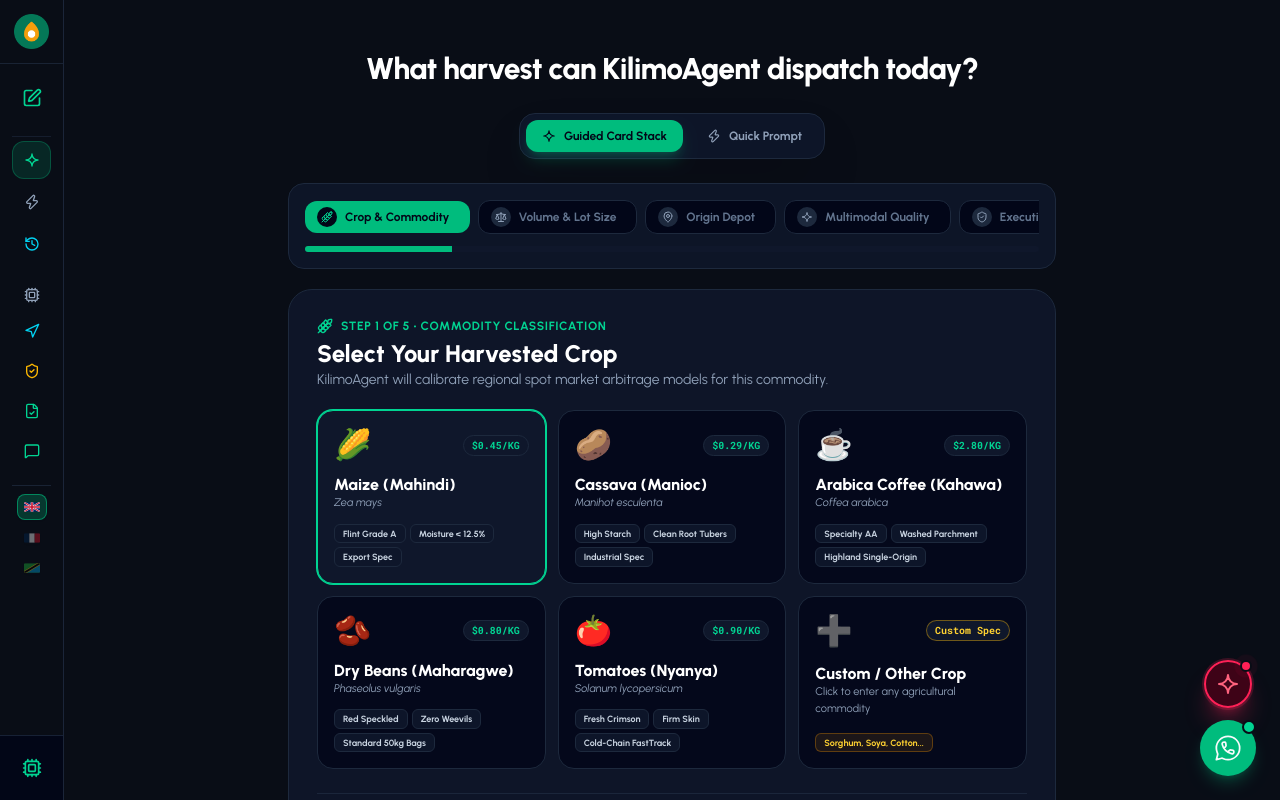
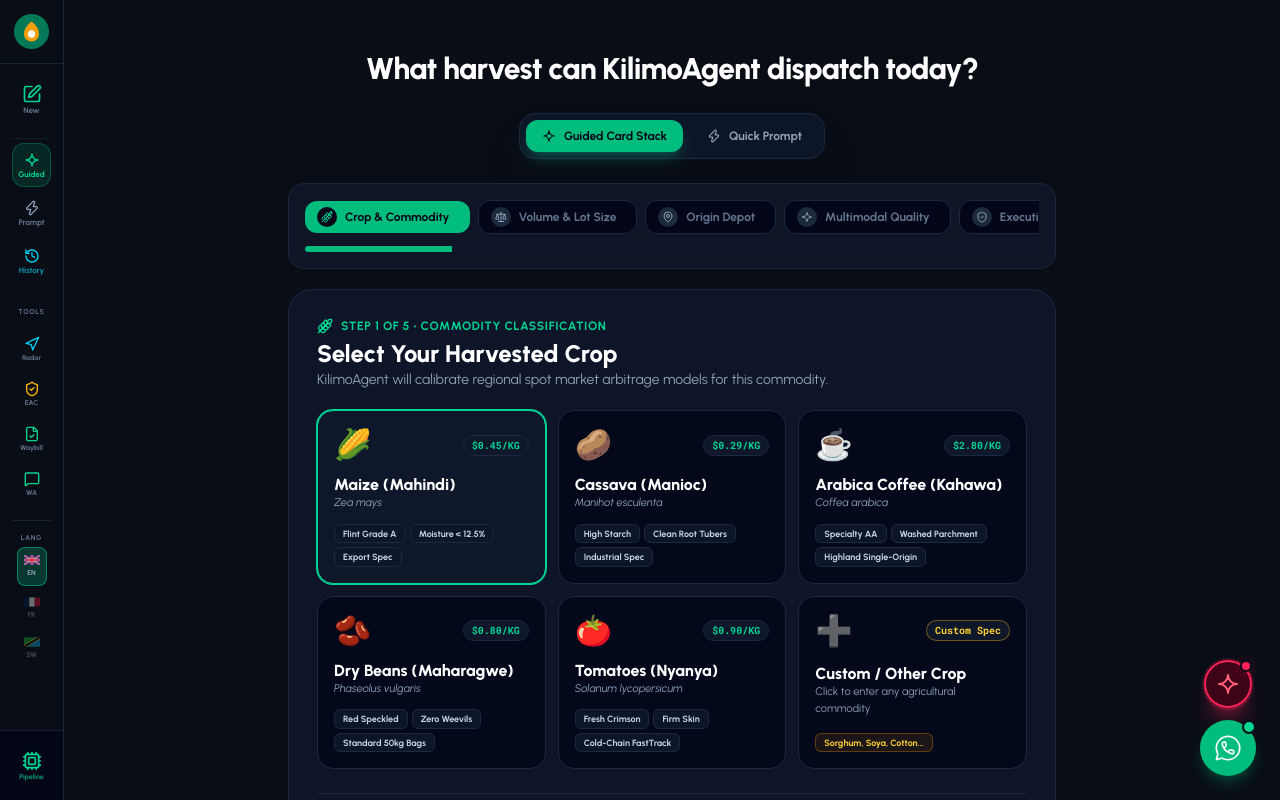
Before and after one commit to glosings0n/kilimo-agent, a React (Vite) app in the folder frontend/: page /guided-card in a window 1280 px wide. Built offline with nearby package versions, Linux system fonts and the light colour scheme; the HTML template or start-up script is replaced by a standard one.

Commit message:
fix: sidebar collapsed labels always visible below each icon

```diff
--- a/frontend/src/components/Sidebar.jsx
+++ b/frontend/src/components/Sidebar.jsx
@@ -146,23 +146,18 @@ export default function Sidebar({
                 className={`w-full flex items-center rounded-2xl transition cursor-pointer ${
                   isExpanded
                     ? 'bg-slate-900 hover:bg-slate-800/90 text-white px-3.5 py-3 space-x-3 border border-slate-800'
-                    : 'justify-center p-3 text-slate-300 hover:bg-slate-900 hover:text-white rounded-xl'
+                    : 'flex-col justify-center p-2 gap-0.5 text-slate-300 hover:bg-slate-900 hover:text-white rounded-xl'
                 }`}
               >
                 <SquarePen className="w-5 h-5 text-emerald-400 shrink-0" />
-                {isExpanded && (
+                {isExpanded ? (
                   <span className="text-xs font-bold tracking-wide">
                     New Dispatch
                   </span>
+                ) : (
+                  <span className="text-[8px] font-bold text-slate-500 leading-none">New</span>
                 )}
               </button>
-
-              {/* Custom Tooltip when collapsed */}
-              {!isExpanded && (
-                <span className="absolute left-14 top-1/2 -translate-y-1/2 px-3 py-1.5 rounded-xl bg-slate-900 border border-slate-800 text-white text-xs font-bold whitespace-nowrap opacity-0 group-hover:opacity-100 transition pointer-events-none z-50 shadow-2xl">
-                  {lang === 'sw' ? "Usafirishaji Mpya (New Dispatch)" : lang === 'fr' ? "Nouvelle Expédition (New Dispatch)" : "New Dispatch (Reset & Start Fresh)"}
-                </span>
-              )}
             </div>
 
             {/* Input Modes (/guided-card vs /quick-prompt vs /history) */}
@@ -182,23 +177,20 @@ export default function Sidebar({
                     inputMode === 'guided'
                       ? 'bg-emerald-500/15 border border-emerald-500/30 text-emerald-300'
                       : 'text-slate-400 hover:text-slate-200 hover:bg-slate-900/60 border border-transparent'
-                  } ${isExpanded ? 'px-3 py-2 space-x-2.5' : 'justify-center p-2.5'}`}
+                  } ${isExpanded ? 'px-3 py-2 space-x-2.5' : 'flex-col justify-center p-2 gap-0.5'}`}
                 >
                   <GeminiIcon className={`w-4 h-4 shrink-0 ${inputMode === 'guided' ? 'text-emerald-400' : 'text-slate-400'}`} />
-                  {isExpanded && (
+                  {isExpanded ? (
                     <div className="min-w-0 flex-1">
                       <div className="text-xs font-bold truncate">
                         {lang === 'sw' ? "Kadi za Mwongozo" : lang === 'fr' ? "Cartes Guidées" : "Guided Cards"}
                       </div>
                       <div className="text-[10px] text-emerald-400 font-mono">@kilimoagent</div>
                     </div>
+                  ) : (
+                    <span className={`text-[8px] font-bold leading-none ${inputMode === 'guided' ? 'text-emerald-400' : 'text-slate-500'}`}>Guided</span>
                   )}
                 </button>
-                {!isExpanded && (
-                  <span className="absolute left-14 top-1/2 -translate-y-1/2 px-3 py-1.5 rounded-xl bg-slate-900 border border-slate-800 text-white text-xs font-bold whitespace-nowrap opacity-0 group-hover:opacity-100 transition pointer-events-none z-50 shadow-2xl">
-                    {lang === 'sw' ? "Kadi za Mwongozo (@kilimoagent)" : lang === 'fr' ? "Cartes Guidées (@kilimoagent)" : "Guided Cards (@kilimoagent)"}
-                  </span>
-                )}
               </div>
 
               {/* 2. Quick Prompt */}
@@ -210,23 +202,20 @@ export default function Sidebar({
                     inputMode === 'quick'
                       ? 'bg-emerald-500/15 border border-emerald-500/30 text-emerald-300'
                       : 'text-slate-400 hover:text-slate-200 hover:bg-slate-900/60 border border-transparent'
-                  } ${isExpanded ? 'px-3 py-2 space-x-2.5' : 'justify-center p-2.5'}`}
+                  } ${isExpanded ? 'px-3 py-2 space-x-2.5' : 'flex-col justify-center p-2 gap-0.5'}`}
                 >
                   <Zap className={`w-4 h-4 shrink-0 ${inputMode === 'quick' ? 'text-emerald-400' : 'text-slate-400'}`} />
-                  {isExpanded && (
+                  {isExpanded ? (
                     <div className="min-w-0 flex-1">
                       <div className="text-xs font-bold truncate">
                         {lang === 'sw' ? "Swali la Haraka" : lang === 'fr' ? "Invite Rapide" : "Quick Prompt"}
                       </div>
                       <div className="text-[10px] text-slate-400 font-mono">@kilimoagent/prompt</div>
                     </div>
+                  ) : (
+                    <span className={`text-[8px] font-bold leading-none ${inputMode === 'quick' ? 'text-emerald-400' : 'text-slate-500'}`}>Prompt</span>
                   )}
                 </button>
-                {!isExpanded && (
-                  <span className="absolute left-14 top-1/2 -translate-y-1/2 px-3 py-1.5 rounded-xl bg-slate-900 border border-slate-800 text-white text-xs font-bold whitespace-nowrap opacity-0 group-hover:opacity-100 transition pointer-events-none z-50 shadow-2xl">
-                    {lang === 'sw' ? "Swali la Haraka (@kilimoagent/prompt)" : lang === 'fr' ? "Invite Rapide (@kilimoagent/prompt)" : "Quick Prompt (@kilimoagent/prompt)"}
-                  </span>
-                )}
               </div>
 
               {/* 3. Farmer History & Cloud Ledger Button (3rd Option) */}
@@ -235,11 +224,11 @@ export default function Sidebar({
                   type="button"
                   onClick={handleHistoryClick}
                   className={`w-full flex items-center rounded-xl transition cursor-pointer text-left text-slate-400 hover:text-slate-200 hover:bg-slate-900/60 border border-transparent ${
-                    isExpanded ? 'px-3 py-2 space-x-2.5' : 'justify-center p-2.5'
+                    isExpanded ? 'px-3 py-2 space-x-2.5' : 'flex-col justify-center p-2 gap-0.5'
                   }`}
                 >
                   <History className="w-4 h-4 shrink-0 text-cyan-400" />
-                  {isExpanded && (
+                  {isExpanded ? (
                     <div className="min-w-0 flex-1">
                       <div className="flex items-center justify-between">
                         <div className="text-xs font-bold truncate text-white">
@@ -253,13 +242,10 @@ export default function Sidebar({
                         /history
                       </div>
                     </div>
+                  ) : (
+                    <span className="text-[8px] font-bold text-cyan-400/70 leading-none">History</span>
                   )}
                 </button>
-                {!isExpanded && (
-                  <span className="absolute left-14 top-1/2 -translate-y-1/2 px-3 py-1.5 rounded-xl bg-slate-900 border border-slate-800 text-white text-xs font-bold whitespace-nowrap opacity-0 group-hover:opacity-100 transition pointer-events-none z-50 shadow-2xl">
-                    {lang === 'sw' ? "Historia & Bili za Mkulima (/history)" : lang === 'fr' ? "Historique & Factures (/history)" : "Farmer History & Waybills (/history)"}
-                  </span>
-                )}
               </div>
             </div>
 
@@ -270,31 +256,28 @@ export default function Sidebar({
                 {lang === 'sw' ? "Zana za Wakala" : lang === 'fr' ? "Outils de l'Agent" : "Agent Capabilities"}
               </div>
             ) : (
-              <div className="relative group w-full flex justify-center py-1">
-                <Cpu className="w-4 h-4 text-slate-400" />
-                <span className="absolute left-14 top-1/2 -translate-y-1/2 px-3 py-1.5 rounded-xl bg-slate-900 border border-slate-800 text-white text-xs font-bold whitespace-nowrap opacity-0 group-hover:opacity-100 transition pointer-events-none z-50 shadow-2xl">
-                  {lang === 'sw' ? "Zana za Wakala" : lang === 'fr' ? "Outils de l'Agent" : "Agent Capabilities"}
-                </span>
+              <div className="w-full flex justify-center py-1">
+                <span className="text-[7px] font-bold text-slate-500 uppercase tracking-widest">Tools</span>
               </div>
             )}
 
             <div className="space-y-1">
               {[
-                { icon: <Navigation className="w-4 h-4 text-cyan-400 shrink-0" />, title: lang === 'sw' ? "Rada ya Masoko" : lang === 'fr' ? "Radar des Marchés" : "Corridor Market Radar", desc: "Nakuru, Eldoret, Busia" },
-                { icon: <ShieldCheck className="w-4 h-4 text-amber-400 shrink-0" />, title: lang === 'sw' ? "Sheria za EAC" : lang === 'fr' ? "Réglementation EAC" : "EAC/COMESA RAG", desc: "Aflatoxin & SPS Standards" },
-                { icon: <FileCheck className="w-4 h-4 text-emerald-400 shrink-0" />, title: lang === 'sw' ? "Tiketi ya Usafiri" : lang === 'fr' ? "Lettre de Voiture" : "SHA-256 Waybill", desc: "Carrier Dispatch Ledger" },
-                { icon: <MessageSquare className="w-4 h-4 text-emerald-400 shrink-0" />, title: lang === 'sw' ? "Passerelle WhatsApp" : lang === 'fr' ? "Passerelle WhatsApp" : "Twilio WhatsApp", desc: "Real-time SMS/Chat" },
+                { icon: <Navigation className="w-4 h-4 text-cyan-400 shrink-0" />, title: lang === 'sw' ? "Rada ya Masoko" : lang === 'fr' ? "Radar des Marchés" : "Corridor Market Radar", desc: "Nakuru, Eldoret, Busia", shortLabel: "Radar" },
+                { icon: <ShieldCheck className="w-4 h-4 text-amber-400 shrink-0" />, title: lang === 'sw' ? "Sheria za EAC" : lang === 'fr' ? "Réglementation EAC" : "EAC/COMESA RAG", desc: "Aflatoxin & SPS Standards", shortLabel: "EAC" },
+                { icon: <FileCheck className="w-4 h-4 text-emerald-400 shrink-0" />, title: lang === 'sw' ? "Tiketi ya Usafiri" : lang === 'fr' ? "Lettre de Voiture" : "SHA-256 Waybill", desc: "Carrier Dispatch Ledger", shortLabel: "Waybill" },
+                { icon: <MessageSquare className="w-4 h-4 text-emerald-400 shrink-0" />, title: lang === 'sw' ? "Passerelle WhatsApp" : lang === 'fr' ? "Passerelle WhatsApp" : "Twilio WhatsApp", desc: "Real-time SMS/Chat", shortLabel: "WA" },
               ].map((cap, idx) => (
-                <div key={idx} className="relative group">
+                <div key={idx}>
                   <div
                     className={`w-full flex items-center rounded-xl transition text-left ${
                       isExpanded
                         ? 'px-3 py-2 space-x-2.5 bg-slate-950/60 border border-slate-800/80 text-slate-300'
-                        : 'justify-center p-2.5 text-slate-400 hover:text-white hover:bg-slate-900/80 cursor-default'
+                        : 'flex-col justify-center p-2 gap-0.5 text-slate-400 hover:text-white hover:bg-slate-900/80 cursor-default'
                     }`}
                   >
                     {cap.icon}
-                    {isExpanded && (
+                    {isExpanded ? (
                       <div className="min-w-0 flex-1">
                         <div className="text-xs font-bold text-white truncate">
                           {cap.title}
@@ -303,13 +286,10 @@ export default function Sidebar({
                           {cap.desc}
                         </div>
                       </div>
+                    ) : (
+                      <span className="text-[7px] font-bold text-slate-500 leading-none">{cap.shortLabel}</span>
                     )}
                   </div>
-                  {!isExpanded && (
-                    <span className="absolute left-14 top-1/2 -translate-y-1/2 px-3 py-1.5 rounded-xl bg-slate-900 border border-slate-800 text-white text-xs font-bold whitespace-nowrap opacity-0 group-hover:opacity-100 transition pointer-events-none z-50 shadow-2xl">
-                      {cap.title} • {cap.desc}
-                    </span>
-                  )}
                 </div>
               ))}
             </div>
@@ -317,68 +297,69 @@ export default function Sidebar({
 
           {/* Language Selector */}
           <div className="pt-2 border-t border-slate-800/80">
-            {isExpanded && (
+            {isExpanded ? (
               <div className="px-2 mb-2 text-[11px] font-bold text-slate-400">
                 Language (Trilingual)
               </div>
+            ) : (
+              <div className="w-full flex justify-center py-1">
+                <span className="text-[7px] font-bold text-slate-500 uppercase tracking-widest">Lang</span>
+              </div>
             )}
 
-            <div className={`flex items-center ${isExpanded ? 'space-x-1.5 px-1' : 'flex-col space-y-1.5'}`}>
-              <div className="relative group w-full flex justify-center">
+            <div className={`flex items-center ${isExpanded ? 'space-x-1.5 px-1' : 'flex-col space-y-1'}`}>
+              <div className="w-full flex justify-center">
                 <button
                   onClick={() => setLang('en')}
                   className={`rounded-lg transition cursor-pointer flex items-center justify-center ${
-                    isExpanded ? 'px-2.5 py-1.5 space-x-1.5 w-full' : 'p-1.5'
+                    isExpanded ? 'px-2.5 py-1.5 space-x-1.5 w-full' : 'flex-col p-1.5 gap-0.5'
                   } ${
                     lang === 'en' ? 'bg-emerald-500/25 border border-emerald-500/60 shadow-xs text-white' : 'opacity-40 hover:opacity-100 hover:bg-slate-900 text-slate-400'
                   }`}
                 >
                   <UkFlag className="w-4 h-3 shrink-0" />
-                  {isExpanded && <span className="text-xs font-bold">EN</span>}
+                  {isExpanded ? (
+                    <span className="text-xs font-bold">EN</span>
+                  ) : (
+                    <span className="text-[7px] font-bold text-slate-400">EN</span>
+                  )}
                 </button>
-                {!isExpanded && (
-                  <span className="absolute left-14 top-1/2 -translate-y-1/2 px-3 py-1.5 rounded-xl bg-slate-900 border border-slate-800 text-white text-xs font-bold whitespace-nowrap opacity-0 group-hover:opacity-100 transition pointer-events-none z-50 shadow-2xl">
-                    English (EN)
-                  </span>
-                )}
               </div>
 
-              <div className="relative group w-full flex justify-center">
+              <div className="w-full flex justify-center">
                 <button
                   onClick={() => setLang('fr')}
                   className={`rounded-lg transition cursor-pointer flex items-center justify-center ${
-                    isExpanded ? 'px-2.5 py-1.5 space-x-1.5 w-full' : 'p-1.5'
+                    isExpanded ? 'px-2.5 py-1.5 space-x-1.5 w-full' : 'flex-col p-1.5 gap-0.5'
                   } ${
                     lang === 'fr' ? 'bg-emerald-500/25 border border-emerald-500/60 shadow-xs text-white' : 'opacity-40 hover:opacity-100 hover:bg-slate-900 text-slate-400'
                   }`}
                 >
                   <FranceFlag className="w-4 h-3 shrink-0" />
-                  {isExpanded && <span className="text-xs font-bold">FR</span>}
+                  {isExpanded ? (
+                    <span className="text-xs font-bold">FR</span>
+                  ) : (
+                    <span className="text-[7px] font-bold text-slate-400">FR</span>
+                  )}
                 </button>
-                {!isExpanded && (
-                  <span className="absolute left-14 top-1/2 -translate-y-1/2 px-3 py-1.5 rounded-xl bg-slate-900 border border-slate-800 text-white text-xs font-bold whitespace-nowrap opacity-0 group-hover:opacity-100 transition pointer-events-none z-50 shadow-2xl">
-                    Français (FR)
-                  </span>
-                )}
               </div>
 
-              <div className="relative group w-full flex justify-center">
+              <div className="w-full flex justify-center">
                 <button
                   onClick={() => setLang('sw')}
                   className={`rounded-lg transition cursor-pointer flex items-center justify-center ${
-                    isExpanded ? 'px-2.5 py-1.5 space-x-1.5 w-full' : 'p-1.5'
+                    isExpanded ? 'px-2.5 py-1.5 space-x-1.5 w-full' : 'flex-col p-1.5 gap-0.5'
                   } ${
                     lang === 'sw' ? 'bg-emerald-500/25 border border-emerald-500/60 shadow-xs text-white' : 'opacity-40 hover:opacity-100 hover:bg-slate-900 text-slate-400'
                   }`}
                 >
                   <TanzaniaFlag className="w-4 h-3 shrink-0" />
-                  {isExpanded && <span className="text-xs font-bold">SW</span>}
+                  {isExpanded ? (
+                    <span className="text-xs font-bold">SW</span>
+                  ) : (
+                    <span className="text-[7px] font-bold text-slate-400">SW</span>
+                  )}
                 </button>
-                {!isExpanded && (
-                  <span className="absolute left-14 top-1/2 -translate-y-1/2 px-3 py-1.5 rounded-xl bg-slate-900 border border-slate-800 text-white text-xs font-bold whitespace-nowrap opacity-0 group-hover:opacity-100 transition pointer-events-none z-50 shadow-2xl">
-                    Kiswahili (SW)
-                  </span>
-                )}
               </div>
             </div>
           </div>
@@ -386,17 +367,16 @@ export default function Sidebar({
 
         {/* Bottom: Engineering Pipeline & Architecture Trigger */}
         <div className="p-3 border-t border-slate-800/80 bg-slate-950/90 shrink-0 pb-[calc(0.75rem+env(safe-area-inset-bottom,0px))] overflow-hidden">
-          <div className="relative group">
           <button
             onClick={handleOpenArchClick}
             className={`w-full flex items-center rounded-xl transition cursor-pointer ${
               isExpanded
                 ? 'bg-emerald-950/30 hover:bg-emerald-950/60 text-emerald-300 p-2.5 space-x-3 border border-emerald-500/30'
-                : 'justify-center p-2.5 text-emerald-400 hover:bg-slate-900 rounded-xl'
+                : 'flex-col justify-center p-2 gap-0.5 text-emerald-400 hover:bg-slate-900 rounded-xl'
             }`}
           >
             <Cpu className="w-5 h-5 shrink-0 text-emerald-400" />
-            {isExpanded && (
+            {isExpanded ? (
               <div className="text-left min-w-0 flex-1">
                 <div className="text-xs font-bold text-white truncate">
                   Engineering Pipeline
@@ -405,16 +385,10 @@ export default function Sidebar({
                   5-Layer Architecture
                 </div>
               </div>
+            ) : (
+              <span className="text-[7px] font-bold text-emerald-400/70 leading-none">Pipeline</span>
             )}
           </button>
-
-          {/* Custom Tooltip when collapsed */}
-          {!isExpanded && (
-            <span className="absolute left-14 bottom-0 px-3 py-1.5 rounded-xl bg-slate-900 border border-slate-800 text-white text-xs font-bold whitespace-nowrap opacity-0 group-hover:opacity-100 transition pointer-events-none z-50 shadow-2xl">
-              Engineering Pipeline • 5-Layer ADK & GenUI Architecture
-            </span>
-          )}
-        </div>
       </div>
     </aside>
   </>
```
